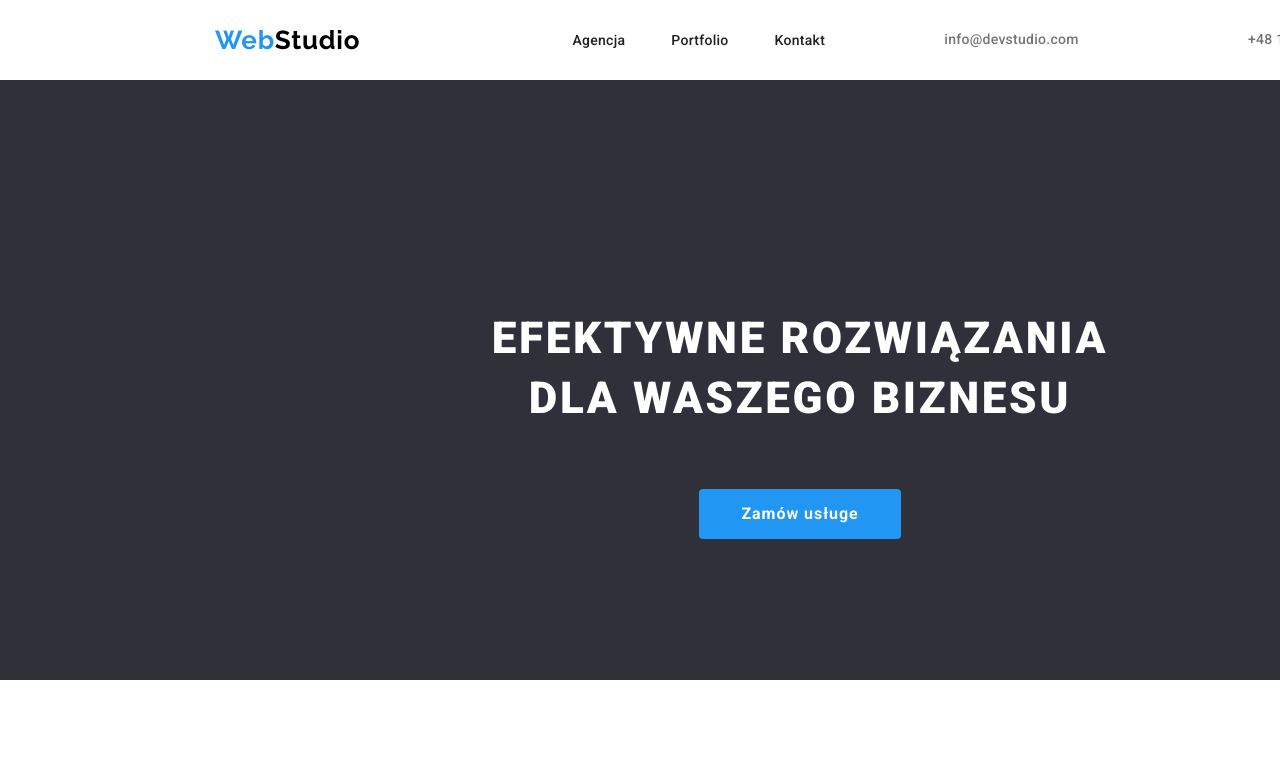
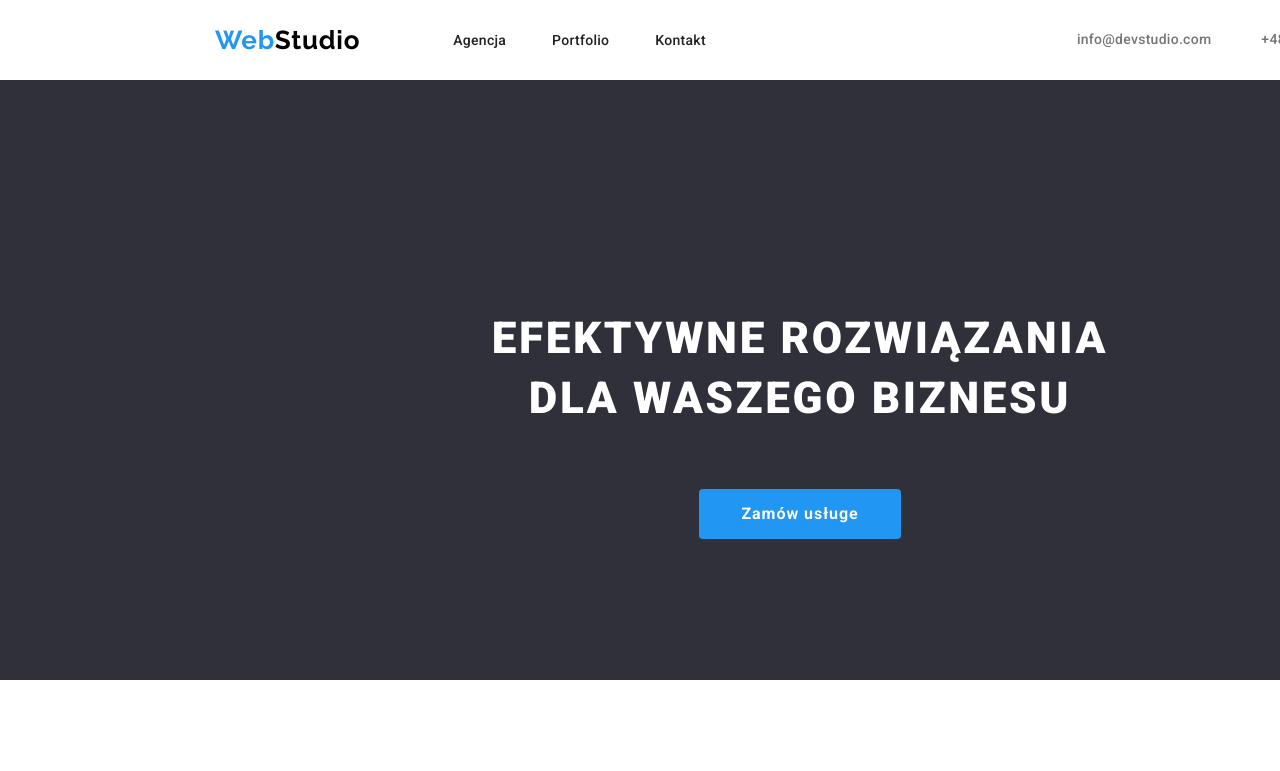
Before and after one commit to AlinaBielska/goit-markup-hw-03, a plain HTML site: page index.html in a window 1280 px wide. Shown: the top 771 px of the page. Drawn offline with nearby package versions, Linux system fonts and the light colour scheme.

Commit message:
poprawiono nagłówek

```diff
--- a/css/styles.css
+++ b/css/styles.css
@@ -34,7 +34,6 @@ h4 {
 .navigation-wrapper {
     display: flex;
     align-items: center;
-    justify-content: space-between;
     height: 80px;
 }
 
@@ -43,8 +42,6 @@ h4 {
     justify-content: space-between;
     padding: 0;
     gap: 46px;
-}
-.logo-nav {
     margin-left: 93px;
 }
 .list-style {
@@ -223,10 +220,10 @@ h4 {
     color: var(--main-white);
 }
 .top-contact.phone {
-    margin-right: 27px;
+    margin-left: 50px;
 }
 .top-contact.address {
-    margin-right: 50px;
+    margin-left: 371px;
 }
 .portfolio-nav {
     border-bottom: 1px solid var(--border-nav);
--- a/index.html
+++ b/index.html
@@ -16,7 +16,7 @@
     <header>
       <div class="container navigation-wrapper">
       <a href="./index.html" class="color-logo"><span class="color-logo-web">Web</span>Studio</a>
-      <nav class="logo-nav">
+      <nav>
          <ul class="navigation-inner">
             <li class="list-style"><a href="#Agencja" class="navigation">Agencja</a></li>
             <li class="list-style"><a href="./portfolio.html" class="navigation">Portfolio</a></li>
```
